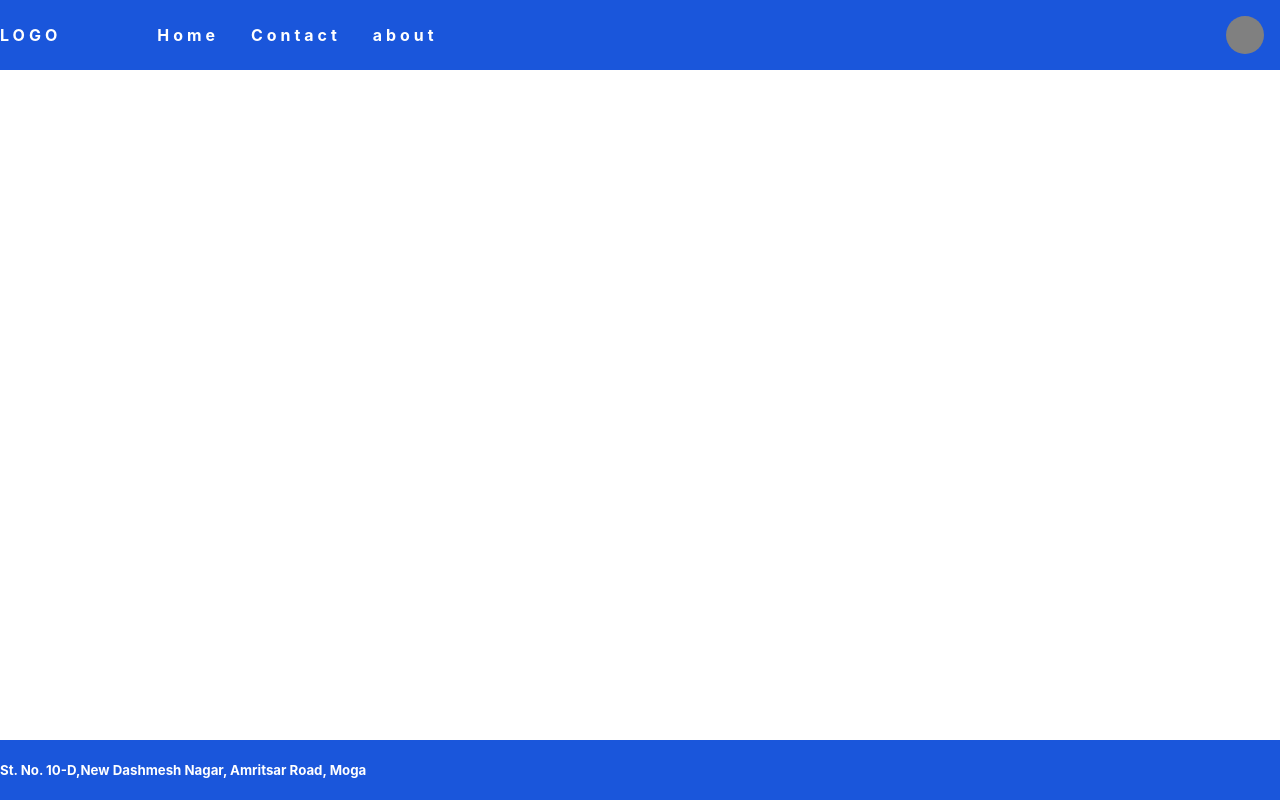
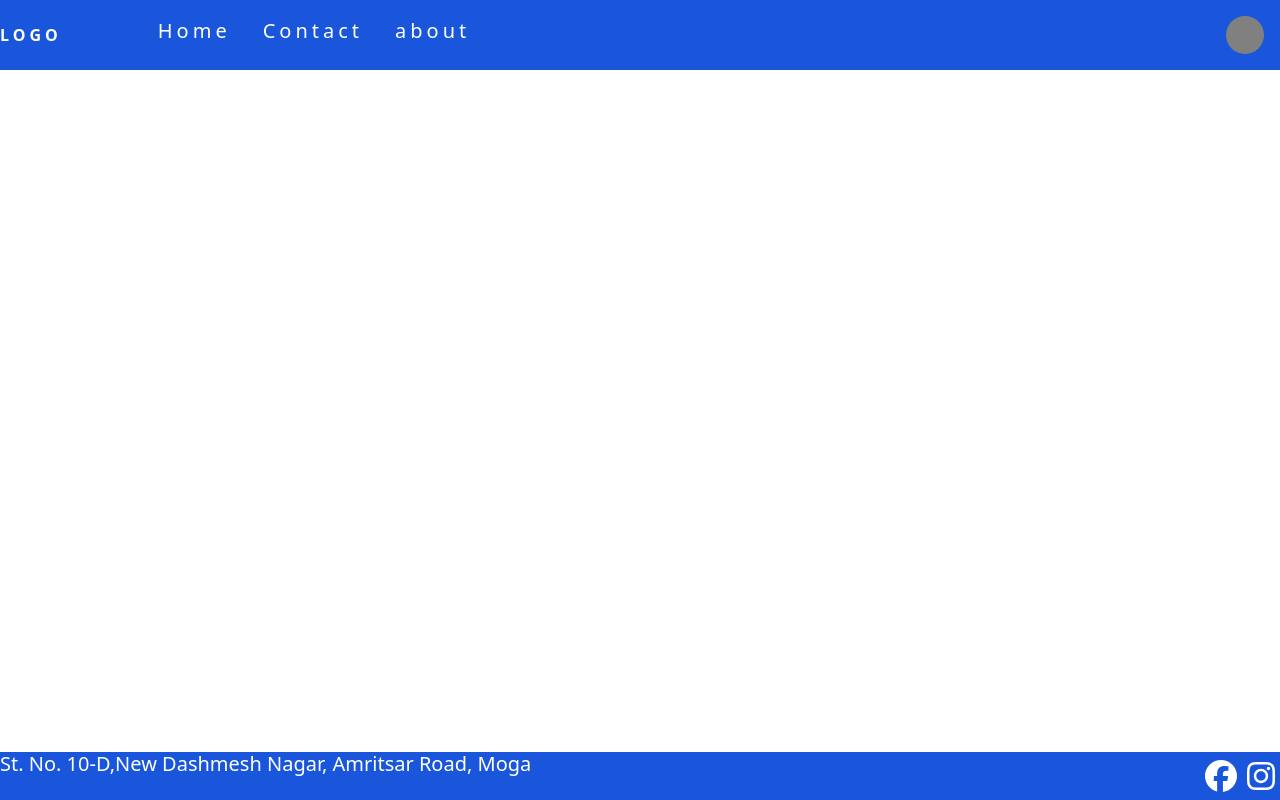
Before and after one commit to NikhilShrestha25/physio_appointment, a React (Create React App) app in the folder frontend/: page / in a window 1280 px wide. Built offline with nearby package versions, Linux system fonts and the light colour scheme.

Commit message:
Put Insta and Facebook link icons but didn't link karik's account

```diff
--- a/frontend/package.json
+++ b/frontend/package.json
@@ -3,11 +3,17 @@
   "version": "0.1.0",
   "private": true,
   "dependencies": {
+    "@fortawesome/fontawesome-svg-core": "^6.6.0",
+    "@fortawesome/free-brands-svg-icons": "^6.6.0",
+    "@fortawesome/free-solid-svg-icons": "^6.6.0",
+    "@fortawesome/react-fontawesome": "^0.2.2",
     "@testing-library/jest-dom": "^5.17.0",
     "@testing-library/react": "^13.4.0",
     "@testing-library/user-event": "^13.5.0",
+    "bootstrap": "^5.3.3",
     "nodemon": "^3.1.7",
     "react": "^18.3.1",
+    "react-bootstrap": "^2.10.5",
     "react-dom": "^18.3.1",
     "react-scripts": "5.0.1",
     "web-vitals": "^2.1.4"
--- a/frontend/src/Footer.css
+++ b/frontend/src/Footer.css
@@ -3,9 +3,21 @@
     bottom: 0px;
     width: 100%;
     display : flex;
-    background-color:#1a56db;
+    background-color: #1a56db;
+    justify-content: space-between;
 }
 
+/* .SocialMedia{
+    width : 3rem;
+    display: flex;
+    justify-content: space-evenly;
+} */
+
+a{
+    color: white;
+    font-size: 2rem;
+    margin: 5px;
+}
 h5{
     color : white;
 }
--- a/frontend/src/component/Footer.js
+++ b/frontend/src/component/Footer.js
@@ -1,5 +1,11 @@
+
+import React from "react";
+import 'bootstrap/dist/css/bootstrap.min.css';
 import "../Footer.css";
-import React from "react";
+import {Container} from 'react-bootstrap'
+import { FontAwesomeIcon } from '@fortawesome/react-fontawesome'
+import {faFacebook, faInstagram} from '@fortawesome/free-brands-svg-icons'
+
 
 export default function Footer(){
     return(
@@ -7,6 +13,16 @@ export default function Footer(){
             <div className = "footerbox">
                 <h5>St. No. 10-D,New Dashmesh Nagar, Amritsar Road, Moga</h5>
 
+                <div className = "SocialMedia">
+                    <a href="https://facebook.com">
+                        <FontAwesomeIcon icon={faFacebook} />
+                    </a>
+                    <a href="https://instagram.com">
+                    <FontAwesomeIcon icon={faInstagram} />
+                    </a>
+
+                </div>
+
             </div>
 
     )
```
Also changed, not shown: 1 other file (tests, documents, lock files or other folders).
